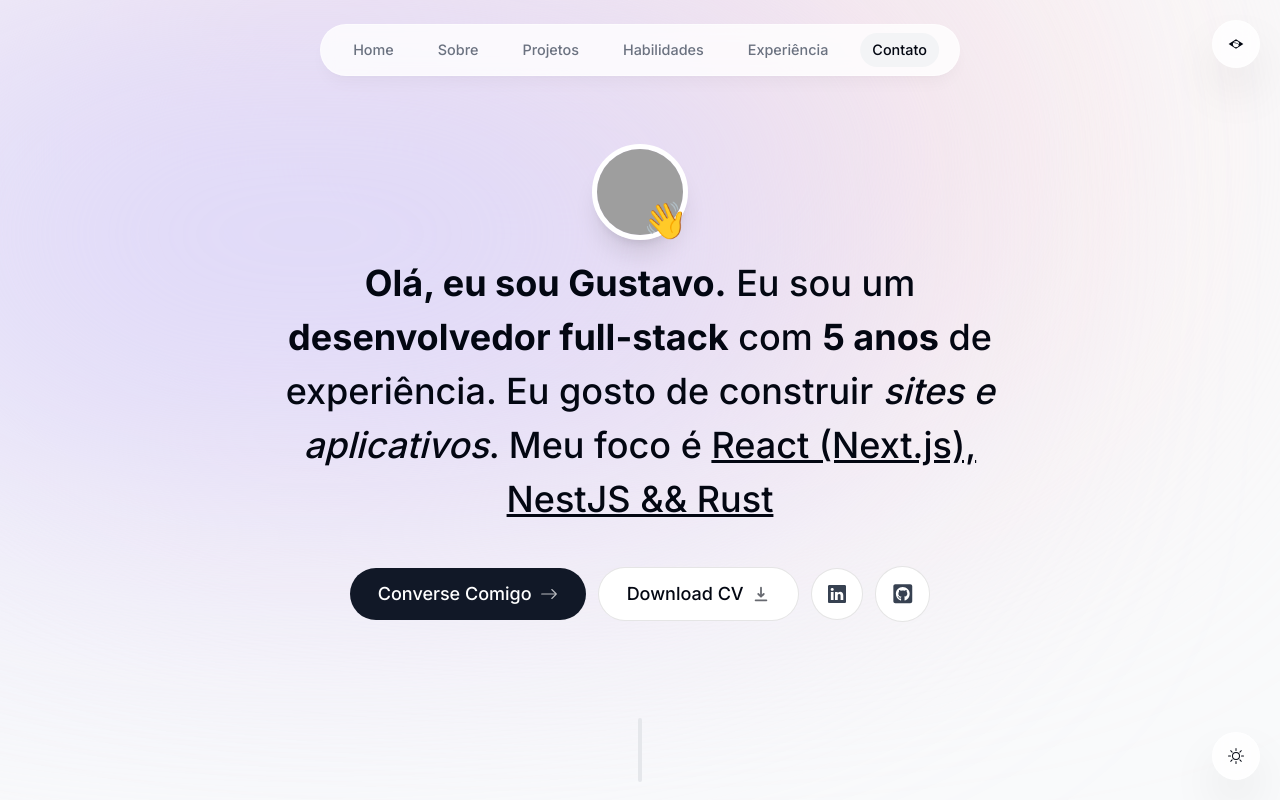
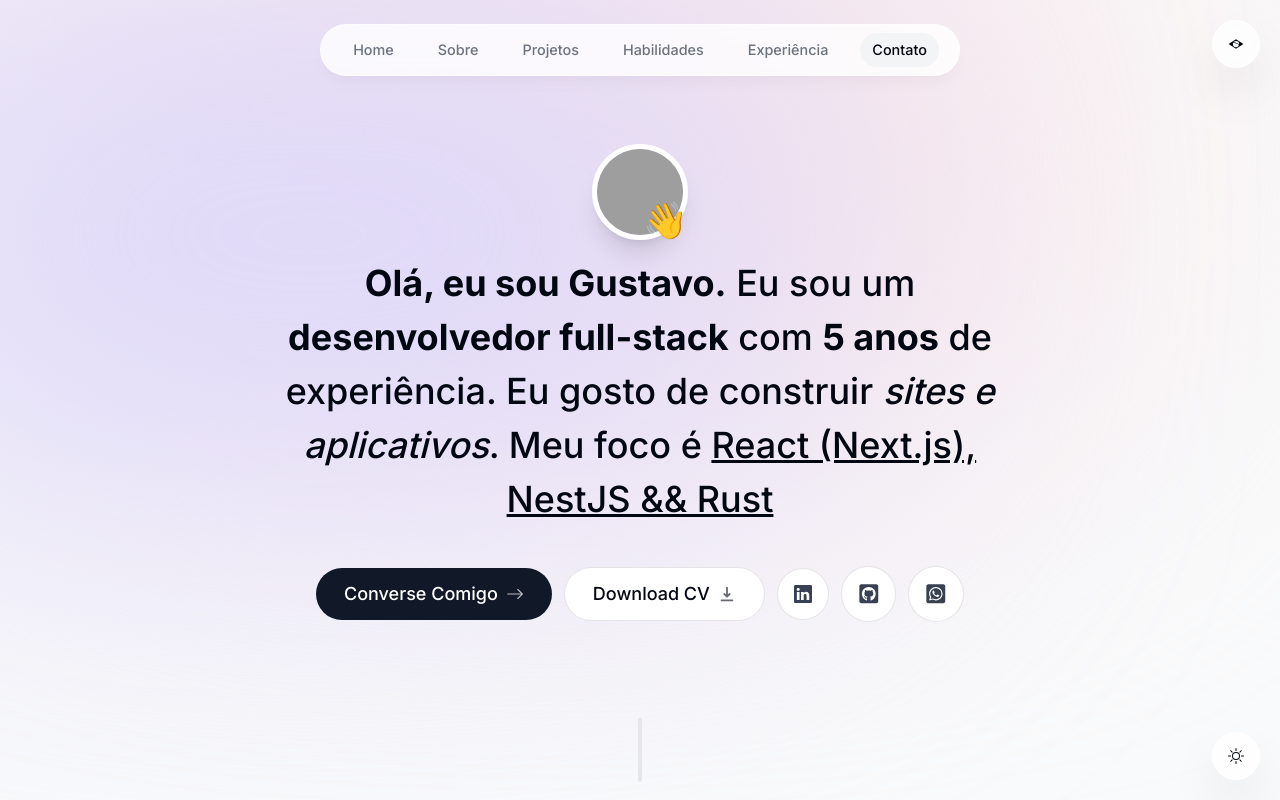
Before and after one commit to Guxxtavoww/my-portfolio, a Next.js app: page / in a window 1280 px wide. Shown: the top 800 px of the page. Built offline with nearby package versions, Linux system fonts and the light colour scheme; no server answers; grey boxes are pictures that could not be loaded.

Commit message:
Chore: adding whats app icon

```diff
--- a/src/constants/index.ts
+++ b/src/constants/index.ts
@@ -8,3 +8,9 @@
 export const yearsOfExpirence = new Date().getFullYear() - 2019;
 
 export const myEmail = 'gustavoaugustocar@hotmail.com';
+
+export const myWhatsappPtBrLink =
+  'https://api.whatsapp.com/send?phone=5511989459239&text=Ol%C3%A1!%20Gostaria%20de%20fazer%20or%C3%A7amento%20para%20um%20projeto.';
+
+export const myWhatsappEngLink =
+  'https://api.whatsapp.com/send?phone=5511989459239&text=Hello!%20I%20would%20like%20to%20request%20a%20how%20much%20do%20you%20char%20ge%20for%20a%20project.';
--- a/src/containers/intro.tsx
+++ b/src/containers/intro.tsx
@@ -5,13 +5,18 @@
 import Link from 'next/link';
 import { motion } from 'framer-motion';
 import { HiDownload } from 'react-icons/hi';
-import { FaGithubSquare } from 'react-icons/fa';
 import { BsArrowRight, BsLinkedin } from 'react-icons/bs';
+import { FaGithubSquare, FaWhatsappSquare } from 'react-icons/fa';
 
 import { useSectionInView } from '@/hooks/use-section-in-view.hook';
 import { useActiveSection } from '@/contexts/active-section.context';
 import { useTranslations } from '@/contexts/translation.context';
-import { myGithubLink, myLinkdinLink } from '@/constants';
+import {
+  myGithubLink,
+  myLinkdinLink,
+  myWhatsappEngLink,
+  myWhatsappPtBrLink,
+} from '@/constants';
 
 export default function Intro() {
   const { ref } = useSectionInView('#home', 0.5);
@@ -128,6 +133,19 @@
         >
           <FaGithubSquare />
         </a>
+        <a
+          className="bg-white p-4 text-gray-700 flex items-center gap-2 text-[1.35rem] rounded-full focus:scale-[1.15] hover:scale-[1.15] hover:text-gray-950 active:scale-105 transition cursor-pointer borderBlack dark:bg-white/10 dark:text-white/60"
+          href={
+            currentTranslation?.lang
+              ? currentTranslation.lang === 'pt-br'
+                ? myWhatsappPtBrLink
+                : myWhatsappEngLink
+              : myWhatsappPtBrLink
+          }
+          target="_blank"
+        >
+          <FaWhatsappSquare />
+        </a>
       </motion.div>
     </section>
   );
```
